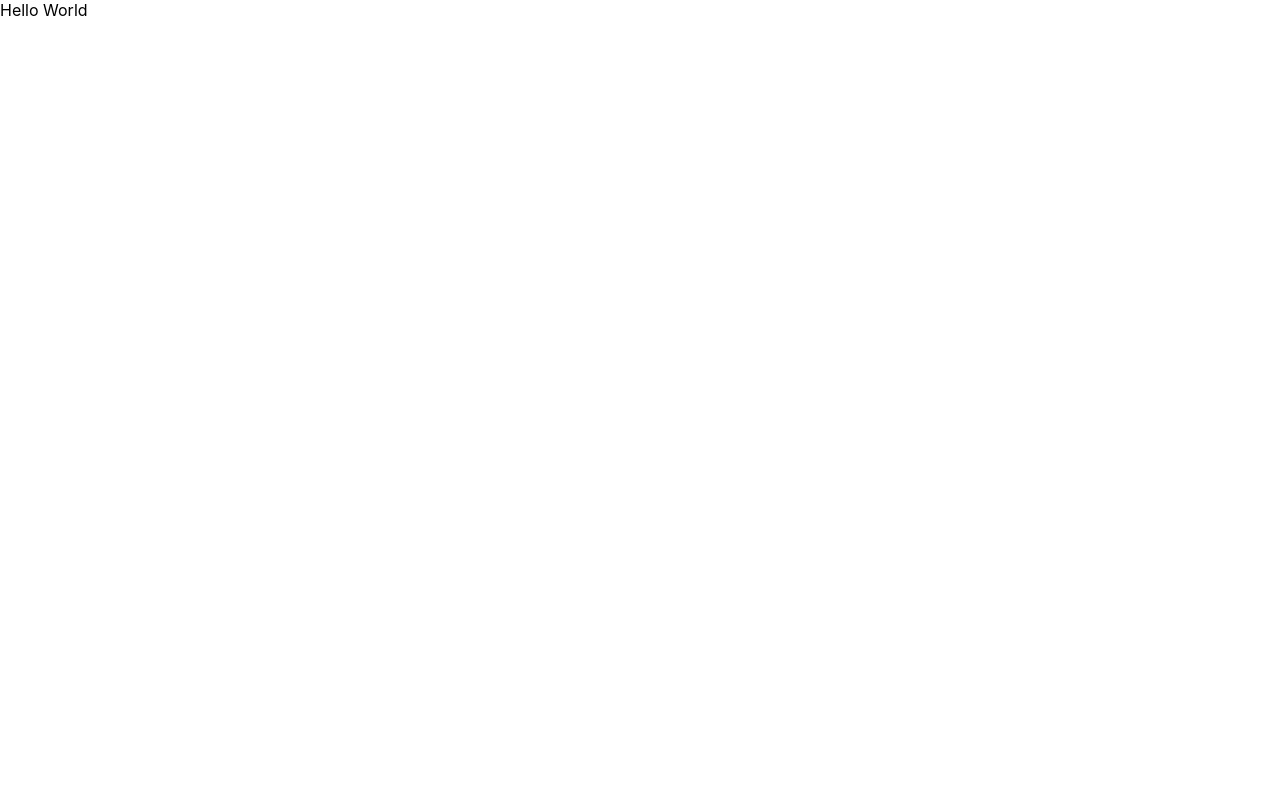
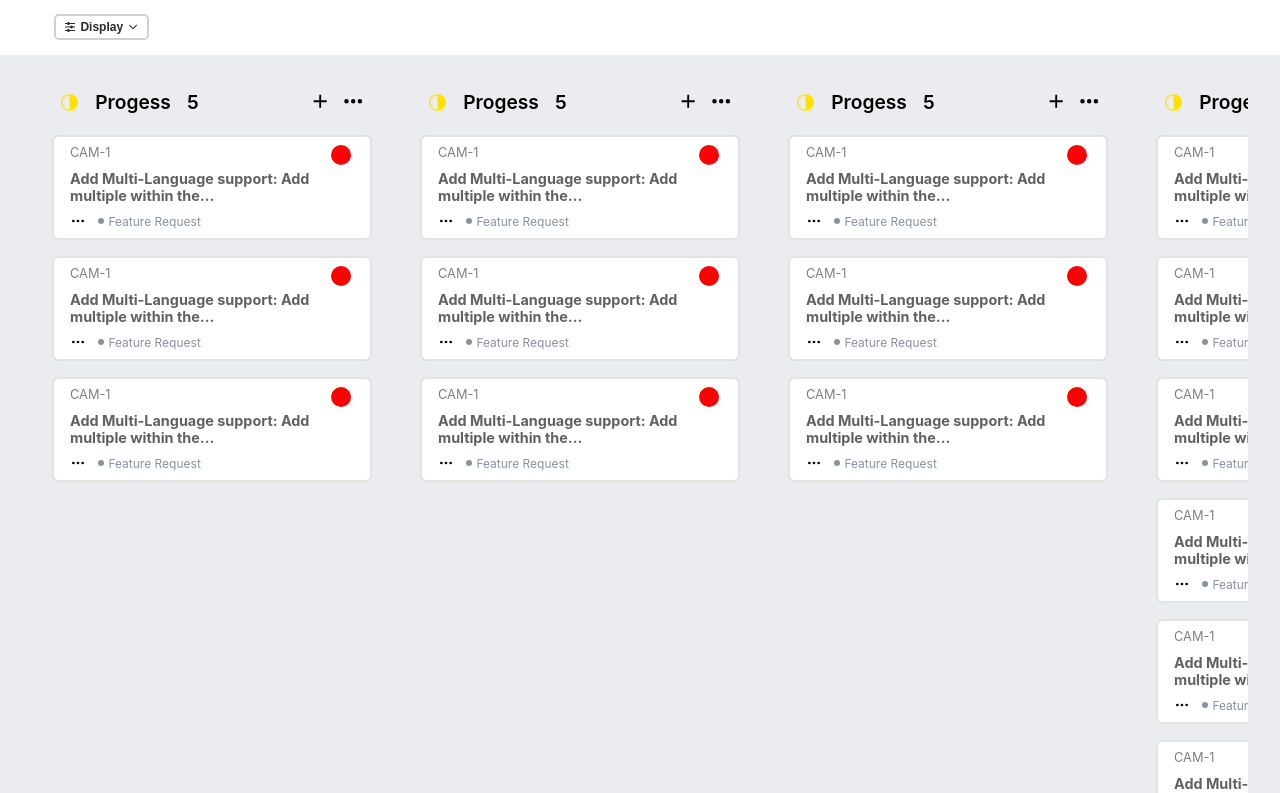
Before and after one commit to sahiltallnia222/kanban-board, a React (Create React App) app: page / in a window 1280 px wide. Shown: the top 793 px of the page. Built offline with nearby package versions, Linux system fonts and the light colour scheme.

Commit message:
status display ui added

```diff
--- a/package.json
+++ b/package.json
@@ -8,6 +8,7 @@
     "@testing-library/user-event": "^13.5.0",
     "react": "^18.2.0",
     "react-dom": "^18.2.0",
+    "react-icons": "^4.12.0",
     "react-scripts": "5.0.1",
     "web-vitals": "^2.1.4"
   },
--- a/src/App.js
+++ b/src/App.js
@@ -1,8 +1,21 @@
+import Card from "./components/card/card";
+import Header from "./components/header/header";
+import Dashboard from "./pages/dashboard";
+import { useState } from "react";
+
 
 function App() {
+
+  const [displayVals,setDisplayVals]=useState({grouping:'status',ordering:'priority'})
+
+  const changeDisplay=(grouping,ordering)=>{
+    setDisplayVals({grouping:grouping,ordering:ordering})
+  }
+
   return (
     <div>
-      <p>Hello World</p>
+      <Header handleDisplay={changeDisplay}/>
+      <Dashboard displayVals={displayVals}/>
     </div>
   );
 }
--- /dev/null
+++ b/src/components/card/card.css
@@ -0,0 +1,73 @@
+
+.card-outer{
+    background-color: #ffffff;
+    border: 2px solid rgba(208, 208, 208, 0.6);
+    border-radius: 0.4rem;
+    height: 105px;
+    width: 320px;
+    display: flex;
+    padding: 4px 16px;
+    margin-bottom: 1rem;
+}
+
+.status-inner{
+    display: flex;
+    flex-direction: column;
+    justify-content: center;
+    gap: 1rem;
+    align-items: center;
+}
+.title{
+    font-weight: 700;
+    font-size: 0.9rem;
+    color: rgb(98, 97, 97);
+}
+
+.left{
+    flex: 10;
+    display: flex;
+    flex-direction: column;
+    justify-content: space-around;
+}
+.right{
+    flex: 1;
+    display: flex;
+    justify-content: center;
+}
+
+.dot{
+    width: 1.25rem;
+    height: 1.25rem;
+    margin-top: 4px;
+    background-color: red;
+    border-radius: 50%;
+}
+
+.left-bottom-box{
+    display: flex;
+    align-items: center;
+    gap: 12px;
+}
+.left-bottom-box span{
+    display: flex;
+    align-items: center;
+    gap: 4px;
+}
+
+.tag{
+    color: #8990a2;
+    font-size: 0.75rem;
+}
+
+
+.small-dot{
+    width: 0.4rem;
+    height: 0.4rem;
+    border-radius: 50%;
+    background-color: #8990a2;
+}
+
+.card-id{
+    font-size: 0.8rem;
+    color: gray;
+}
--- /dev/null
+++ b/src/components/card/card.js
@@ -0,0 +1,20 @@
+import './card.css';
+import { HiOutlineDotsHorizontal } from "react-icons/hi";
+export default function Card() {
+    return <div className='card-outer'>
+        <div className="left">
+            <p className='card-id'>CAM-1</p>
+            <p className='title'>Add Multi-Language support: Add multiple  within the...</p>
+            <div className='left-bottom-box'>
+                <span><HiOutlineDotsHorizontal /></span>
+                <span>
+                    <div className="small-dot"></div>
+                    <p className='tag'>Feature Request</p>
+                </span>
+            </div>
+        </div>
+        <div className="right">
+            <div className='dot'></div>
+        </div>
+    </div>
+};
--- /dev/null
+++ b/src/components/cards-header/cardsHeader.css
@@ -0,0 +1,27 @@
+.box-header{
+    display: flex;
+    width: 320px;
+    height: 2rem;
+    justify-content: space-between;
+    align-items: center;
+    padding: 8px;
+}
+
+
+.left-header{
+    display: flex;
+    gap: 1rem;
+    align-items: center;
+
+}
+
+.left-header p{
+    font-weight: 600;
+    font-size: 1.2rem;
+    padding-bottom: 2px;
+}
+
+.right-header{
+    display: flex;
+    gap: 10px;
+}
--- /dev/null
+++ b/src/components/cards-header/cardsHeader.js
@@ -0,0 +1,20 @@
+import './cardsHeader.css';
+import { FaRegDotCircle } from "react-icons/fa";
+import { MdAdd } from "react-icons/md";
+import { HiDotsHorizontal } from "react-icons/hi";
+import { RxHalf2 } from "react-icons/rx";
+export default function CardsHeader() {
+    return <div>
+        <div className="box-header">
+            <div className="left-header">
+                <RxHalf2 color='#ffe200' size={'1.2em'}/>
+                <div><p>Progess</p></div>
+                <div><p>5</p></div>
+            </div>
+            <div className="right-header">
+                <span><MdAdd size={'1.4rem'}/> </span>
+                <span><HiDotsHorizontal size={'1.4rem'}/></span>
+            </div>
+        </div>
+    </div>
+};
--- /dev/null
+++ b/src/components/header/header.css
@@ -0,0 +1,24 @@
+
+.header-outer{
+    padding: 0.9rem;
+    box-shadow:1px 1px 28px -43px rgba(0, 0, 0, 0.93) ;
+    background-color:#ffffff;
+}
+
+.btn{
+    background-color: #ffffff;
+    border: 2px solid rgb(208, 208, 208);
+    border-radius: 0.3rem;
+    padding: 4px 8px;
+    display: flex;
+    font-weight: bold;
+    font-size: 12px;
+    color: rgb(44, 44, 44);
+    align-items: center;
+    gap: 4px;
+    margin-left: 2.5rem;
+}
+.btn span{
+    display: flex;
+    align-items: center;
+}
--- /dev/null
+++ b/src/components/header/header.js
@@ -0,0 +1,15 @@
+import './header.css'
+import { RiEqualizerFill } from "react-icons/ri";
+import { IoIosArrowDown } from "react-icons/io";
+export default function Header({handleDisplay}) {
+
+
+
+    return <div className='header-outer'>
+        <button className='btn' onClick={()=>{handleDisplay("wefwe","user")}}>
+            <span><RiEqualizerFill /></span>
+            <span>Display</span>
+            <span><IoIosArrowDown /></span>
+        </button>
+    </div>
+};
--- a/src/index.css
+++ b/src/index.css
@@ -11,6 +11,7 @@ body {
     sans-serif;
   -webkit-font-smoothing: antialiased;
   -moz-osx-font-smoothing: grayscale;
+  background-color:#eaecf0;
 }
 
 code {
--- /dev/null
+++ b/src/pages/dashboard.css
@@ -0,0 +1,13 @@
+
+.status-outer{
+    display: grid;
+    margin: 2rem;
+    align-items: flex-start;
+    grid-template-columns: 360px 360px 360px 360px 360px;
+    column-gap: 8px;
+    overflow: scroll;
+    overflow-y: hidden;
+}
+.status-inner{
+    padding-bottom: 1rem;
+}
--- /dev/null
+++ b/src/pages/dashboard.js
@@ -0,0 +1,84 @@
+import Card from '../components/card/card';
+import CardsHeader from '../components/cards-header/cardsHeader';
+import './dashboard.css';
+
+
+export default function Dashboard({displayVals}) {
+    let grouping=displayVals.grouping;
+    let ordering=displayVals.ordering;
+
+    if(grouping=="status"){
+        return <div>
+                <div className='status-outer'>
+                    <div className='status-inner'>
+                        <CardsHeader/>
+                        <div>
+                            <Card/>
+                            <Card/>
+                            <Card/>
+                        </div>
+                    </div>
+                    <div className='status-inner'>
+                    <CardsHeader/>
+                    <div>
+                            <Card/>
+                            <Card/>
+                            <Card/>
+                        </div>
+                    </div>
+                    <div className='status-inner'>
+                        <CardsHeader/>
+                        <div>
+                            <Card/>
+                            <Card/>
+                            <Card/>
+                        </div>
+                    </div>
+                    <div className='status-inner'>
+                        <CardsHeader/>
+                        <div>
+                            <Card/>
+                            <Card/>
+                            <Card/>
+                            <Card/>
+                            <Card/>
+                            <Card/>
+                            <Card/>
+                        </div>
+                    </div>
+                    <div className='status-inner'>
+                        <CardsHeader/>
+                        <div>
+                            <Card/>
+                            <Card/>
+                            <Card/>
+                            <Card/>
+                            <Card/>
+                        </div>
+                    </div>
+                </div>
+        </div>
+
+
+
+    }else if(grouping=="user"){
+        return <div>
+
+        </div>
+
+
+
+    }else if(grouping=="priority"){
+        return <div>
+                <div className='priority-outer'>
+                    <div className='priority-inner'></div>
+                    <div className='priority-inner'></div>
+                    <div className='priority-inner'></div>
+                    <div className='priority-inner'></div>
+                    <div className='priority-inner'></div>
+                </div>
+        </div>
+    }else{
+        return <div><p>Something went wrong...</p></div>
+    }
+};
```
Also changed, not shown: 1 other file (tests, documents, lock files or other folders).
